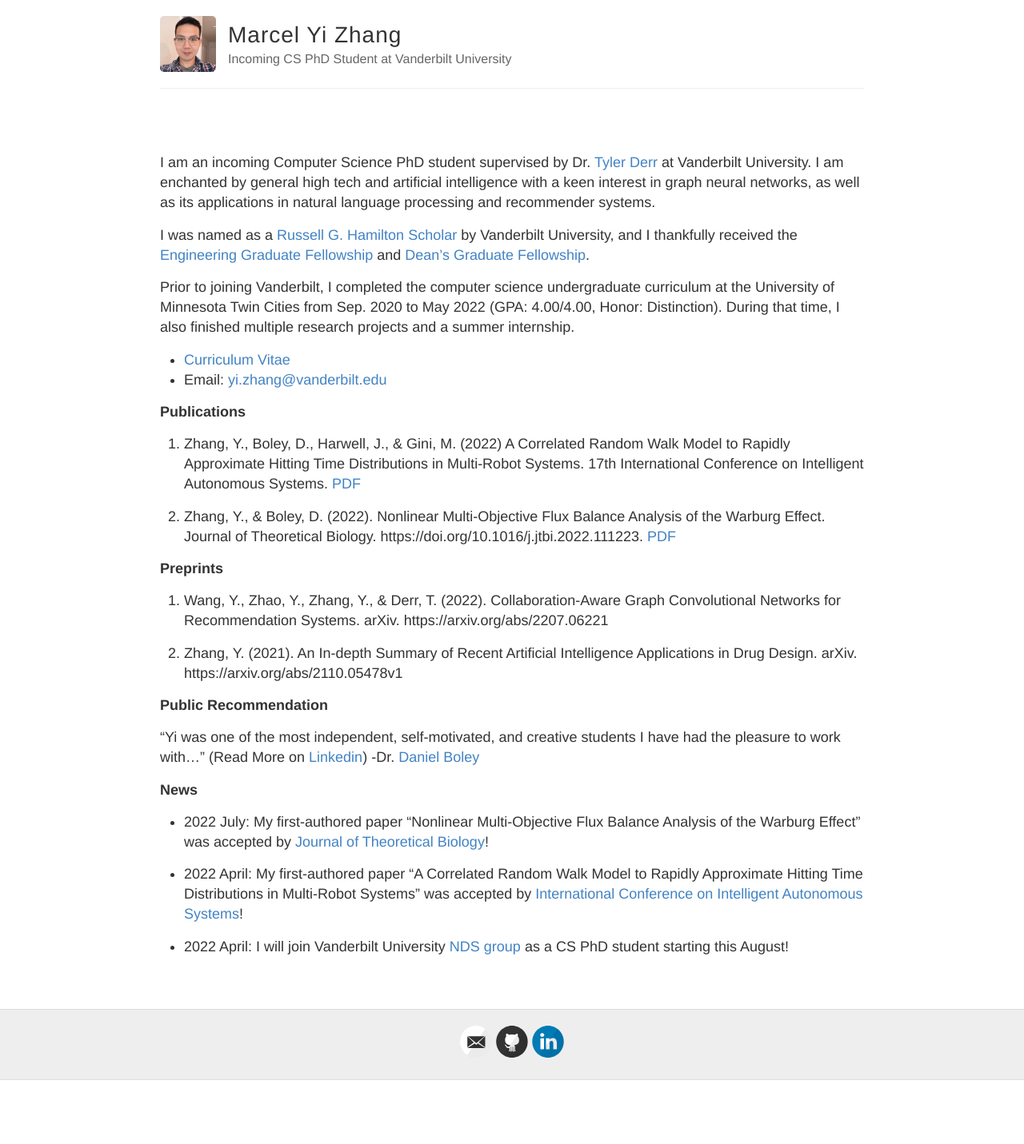
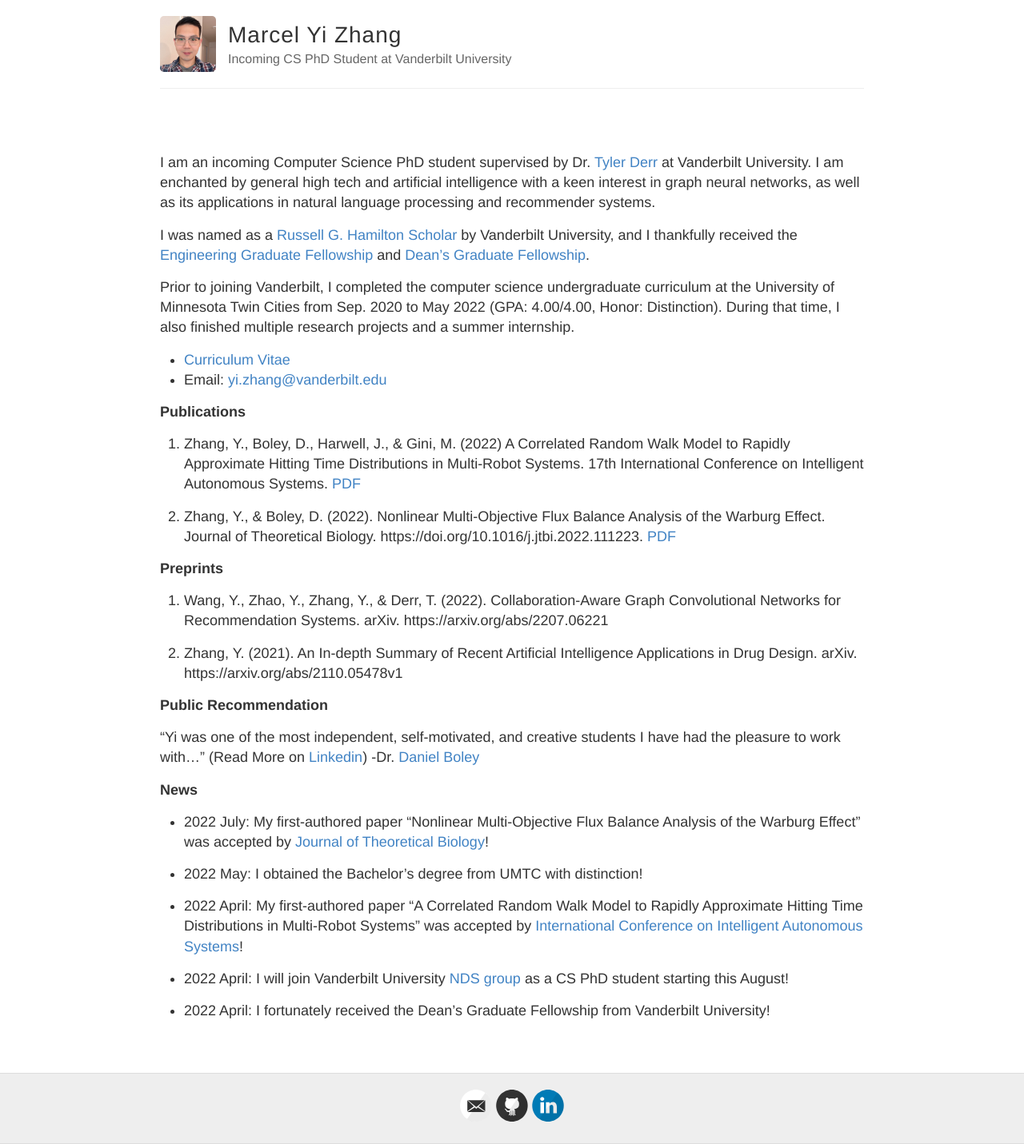
Before and after one commit to YiZhan2854/YiZhan2854.github.io, a Jekyll site: the page built from index.md, in a window 1280 px wide. Shown: the whole page at 80% size. Built offline with Jekyll 4.4.1, drawn with Linux system fonts in a browser that asks for light colours; before the commit the page ends 1351 px from its top, so only the background shows below that.

Commit message:
Update index.md

```diff
--- a/index.md
+++ b/index.md
@@ -33,6 +33,10 @@ Prior to joining Vanderbilt, I completed the computer science undergraduate curr
 
 - 2022 July: My first-authored paper "Nonlinear Multi-Objective Flux Balance Analysis of the Warburg Effect" was accepted by [Journal of Theoretical Biology](https://www.journals.elsevier.com/journal-of-theoretical-biology)!
 
+- 2022 May: I obtained the Bachelor's degree from UMTC with distinction!
+
 - 2022 April: My first-authored paper "A Correlated Random Walk Model to Rapidly Approximate Hitting Time Distributions in Multi-Robot Systems" was accepted by [International Conference on Intelligent Autonomous Systems](https://www.ias-17.org/)!
 
 - 2022 April: I will join Vanderbilt University [NDS group](https://nds-vu.github.io/) as a CS PhD student starting this August!
+
+- 2022 April: I fortunately received the Dean’s Graduate Fellowship from Vanderbilt University!
```
